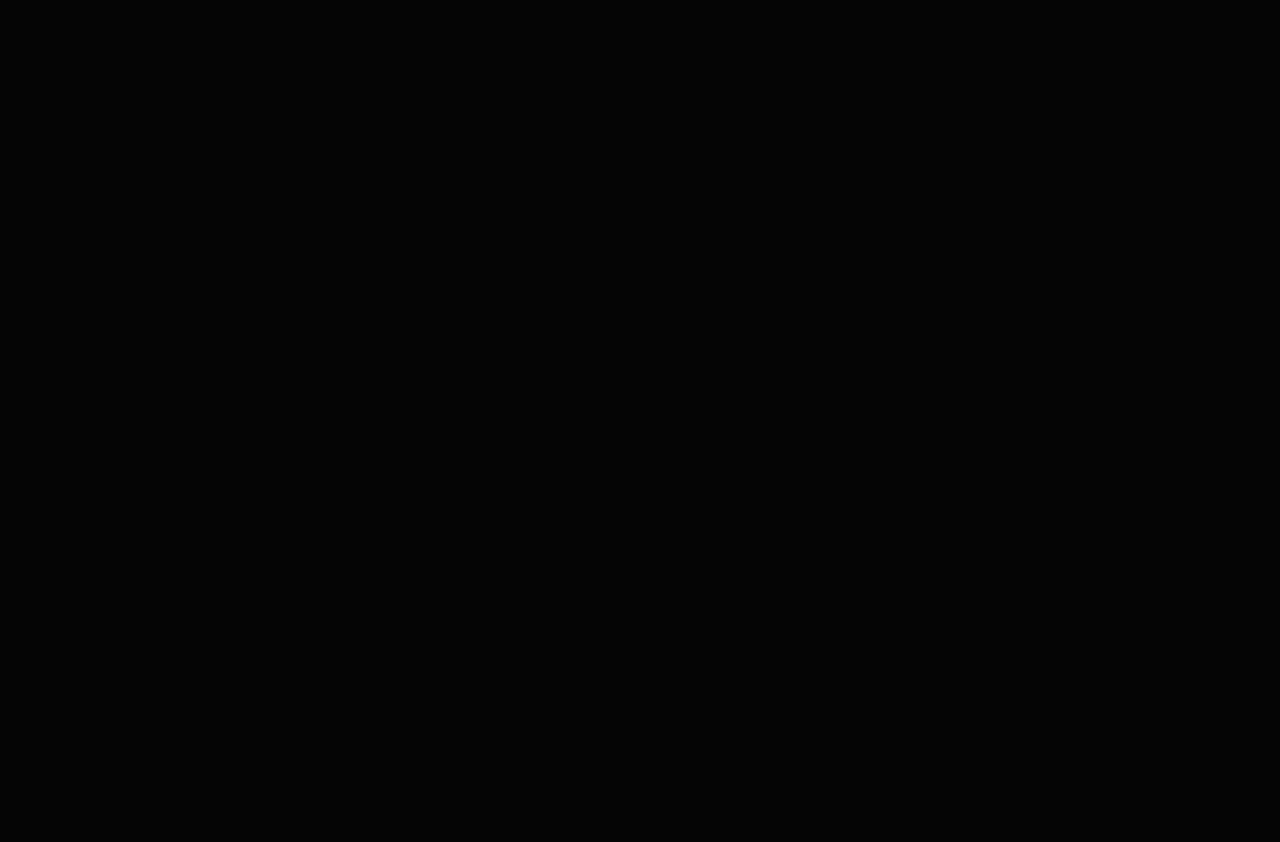
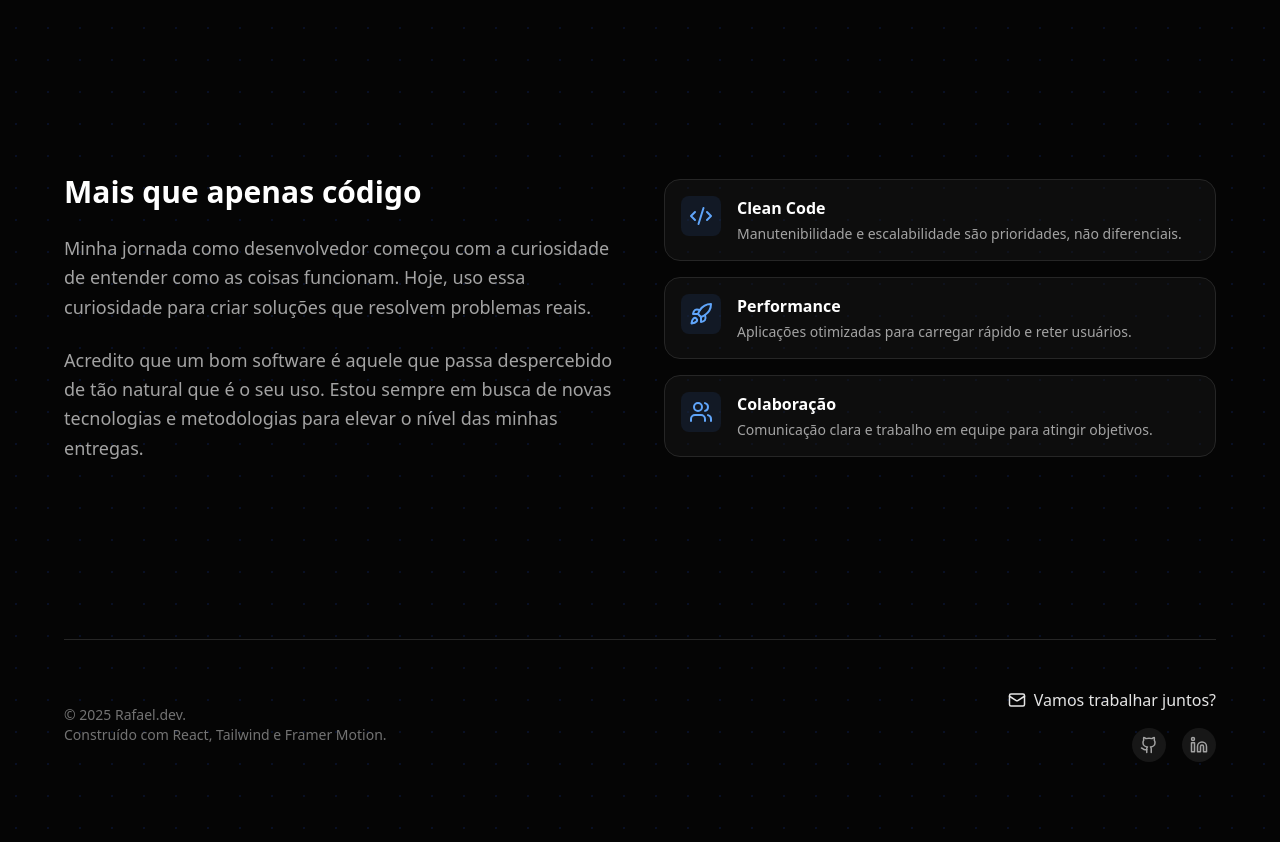
Before and after one commit to FassinaRafael/portfolio-Rafael, a React (Vite) app: page / in a window 1280 px wide. Shown: the part 852-1694 px from the top of the page. Before the commit the page ends 818 px from the top, so only its background shows below. Built offline with nearby package versions, Linux system fonts and the light colour scheme.

Commit message:
feat: about and footer

```diff
--- a/index.html
+++ b/index.html
@@ -1,10 +1,52 @@
-<!doctype html>
-<html lang="en">
+<!DOCTYPE html>
+<html lang="pt-BR">
   <head>
     <meta charset="UTF-8" />
+
     <link rel="icon" type="image/svg+xml" href="/vite.svg" />
+
     <meta name="viewport" content="width=device-width, initial-scale=1.0" />
-    <title>portfolio-rafael</title>
+
+    <title>Rafael | Full Stack Developer</title>
+    <meta
+      name="description"
+      content="Desenvolvedor Full Stack focado em React, Node.js e soluções escaláveis. Confira meu portfólio e projetos recentes."
+    />
+    <meta
+      name="keywords"
+      content="Rafael, Full Stack Developer, React, Node.js, Portfólio, Desenvolvedor Web, JavaScript"
+    />
+    <meta name="author" content="Rafael" />
+
+    <meta property="og:type" content="website" />
+    <meta property="og:url" content="https://seusite.vercel.app/" />
+    <meta property="og:title" content="Rafael | Full Stack Developer" />
+    <meta
+      property="og:description"
+      content="Transformo ideias complexas em aplicações web performáticas. Veja meus projetos."
+    />
+    <meta
+      property="og:image"
+      content="https://seusite.vercel.app/og-image.png"
+    />
+    <meta property="twitter:card" content="summary_large_image" />
+    <meta property="twitter:url" content="https://seusite.vercel.app/" />
+    <meta property="twitter:title" content="Rafael | Full Stack Developer" />
+    <meta
+      property="twitter:description"
+      content="Transformo ideias complexas em aplicações web performáticas. Veja meus projetos."
+    />
+    <meta
+      property="twitter:image"
+      content="https://seusite.vercel.app/og-image.png"
+    />
+
+    <link rel="preconnect" href="https://fonts.googleapis.com" />
+    <link rel="preconnect" href="https://fonts.gstatic.com" crossorigin />
+    <link
+      href="https://fonts.googleapis.com/css2?family=Inter:wght@400;500;700;800&display=swap"
+      rel="stylesheet"
+    />
   </head>
   <body>
     <div id="root"></div>
--- a/src/App.jsx
+++ b/src/App.jsx
@@ -3,25 +3,27 @@ import Header from "./components/Header";
 import Hero from "./components/Hero";
 import ProjectCard from "./components/ProjectCard";
 import TechBadge from "./components/TechBadge";
+import About from "./components/About";
+import Footer from "./components/Footer"; // Importando o Footer
 import { projects } from "./data/projects";
 
 export default function Portfolio() {
   return (
-    // Removida a classe 'bg-neutral-950' para mostrar o background do index.css
     <div className="min-h-screen text-neutral-200 p-8 font-sans selection:bg-blue-500/30">
-      <div className="max-w-6xl mx-auto space-y-8">
-        {/* Componentes Estruturais */}
-        <Header />
-        <Hero />
+      <div className="max-w-6xl mx-auto space-y-24">
+        {/* Componentes Estruturais de Topo */}
+        <div className="space-y-8">
+          <Header />
+          <Hero />
+        </div>
 
-        {/* Grid Principal */}
+        {/* Seção de Projetos */}
         <div className="grid grid-cols-1 md:grid-cols-3 gap-6">
-          {/* Renderização Dinâmica dos Projetos */}
           {projects.map((project, index) => (
             <ProjectCard key={project.id} {...project} index={index} />
           ))}
 
-          {/* Card de Tech Stack Animado */}
+          {/* Tech Stack */}
           <motion.div
             initial={{ opacity: 0, x: 50 }}
             animate={{ opacity: 1, x: 0 }}
@@ -36,6 +38,12 @@ export default function Portfolio() {
             </div>
           </motion.div>
         </div>
+
+        {/* Seção Sobre Mim */}
+        <About />
+
+        {/* Rodapé Final */}
+        <Footer />
       </div>
     </div>
   );
--- /dev/null
+++ b/src/components/About.jsx
@@ -0,0 +1,70 @@
+import { motion } from "framer-motion";
+import { Code2, Rocket, Users } from "lucide-react";
+
+export default function About() {
+  const features = [
+    {
+      icon: <Code2 className="text-blue-400" />,
+      title: "Clean Code",
+      text: "Manutenibilidade e escalabilidade são prioridades, não diferenciais.",
+    },
+    {
+      icon: <Rocket className="text-blue-400" />,
+      title: "Performance",
+      text: "Aplicações otimizadas para carregar rápido e reter usuários.",
+    },
+    {
+      icon: <Users className="text-blue-400" />,
+      title: "Colaboração",
+      text: "Comunicação clara e trabalho em equipe para atingir objetivos.",
+    },
+  ];
+
+  return (
+    <section className="py-20">
+      <div className="grid grid-cols-1 md:grid-cols-2 gap-12 items-center">
+        {/* Coluna de Texto */}
+        <motion.div
+          initial={{ opacity: 0, x: -50 }}
+          whileInView={{ opacity: 1, x: 0 }}
+          viewport={{ once: true }}
+          transition={{ duration: 0.6 }}
+        >
+          <h2 className="text-3xl font-bold text-white mb-6">
+            Mais que apenas código
+          </h2>
+          <p className="text-neutral-400 text-lg leading-relaxed mb-6">
+            Minha jornada como desenvolvedor começou com a curiosidade de
+            entender como as coisas funcionam. Hoje, uso essa curiosidade para
+            criar soluções que resolvem problemas reais.
+          </p>
+          <p className="text-neutral-400 text-lg leading-relaxed">
+            Acredito que um bom software é aquele que passa despercebido de tão
+            natural que é o seu uso. Estou sempre em busca de novas tecnologias
+            e metodologias para elevar o nível das minhas entregas.
+          </p>
+        </motion.div>
+
+        {/* Coluna de Diferenciais (Cards menores) */}
+        <div className="space-y-4">
+          {features.map((item, index) => (
+            <motion.div
+              key={item.title}
+              initial={{ opacity: 0, x: 50 }}
+              whileInView={{ opacity: 1, x: 0 }}
+              viewport={{ once: true }}
+              transition={{ duration: 0.5, delay: index * 0.1 }}
+              className="p-4 rounded-2xl bg-neutral-900/50 border border-neutral-800 flex items-start gap-4 hover:border-blue-500/30 transition-colors"
+            >
+              <div className="p-2 bg-blue-500/10 rounded-lg">{item.icon}</div>
+              <div>
+                <h3 className="font-bold text-white mb-1">{item.title}</h3>
+                <p className="text-sm text-neutral-400">{item.text}</p>
+              </div>
+            </motion.div>
+          ))}
+        </div>
+      </div>
+    </section>
+  );
+}
--- /dev/null
+++ b/src/components/Footer.jsx
@@ -0,0 +1,40 @@
+import { motion } from "framer-motion";
+import { Github, Linkedin, Mail } from "lucide-react";
+import SocialLink from "./SocialLink";
+
+export default function Footer() {
+  return (
+    <footer className="py-12 border-t border-neutral-800 mt-20">
+      <motion.div
+        initial={{ opacity: 0 }}
+        whileInView={{ opacity: 1 }}
+        viewport={{ once: true }}
+        className="flex flex-col md:flex-row justify-between items-center gap-6"
+      >
+        {/* Lado Esquerdo: Copyright */}
+        <div className="text-center md:text-left">
+          <p className="text-neutral-500 text-sm">
+            © {new Date().getFullYear()} Rafael.dev. <br />
+            Construído com React, Tailwind e Framer Motion.
+          </p>
+        </div>
+
+        {/* Lado Direito: Chamada para Ação + Links */}
+        <div className="flex flex-col items-center md:items-end gap-4">
+          <a
+            href="mailto:seuemail@exemplo.com"
+            className="text-neutral-200 hover:text-blue-400 transition-colors font-medium flex items-center gap-2"
+          >
+            <Mail size={18} />
+            Vamos trabalhar juntos?
+          </a>
+
+          <div className="flex gap-4">
+            <SocialLink href="#" icon={<Github size={18} />} />
+            <SocialLink href="#" icon={<Linkedin size={18} />} />
+          </div>
+        </div>
+      </motion.div>
+    </footer>
+  );
+}
```
Also changed, not shown: 1 other file (tests, documents, lock files or other folders).
